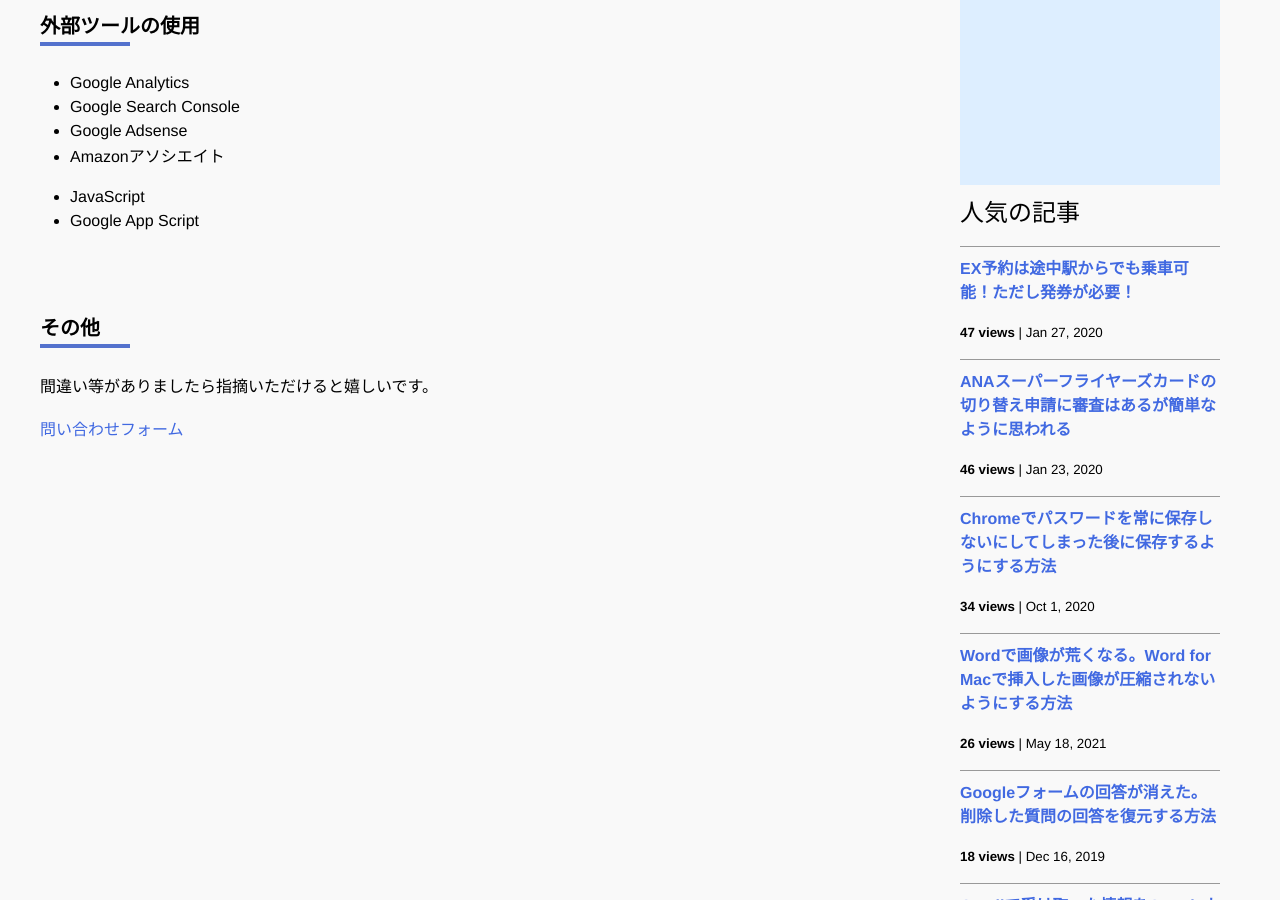
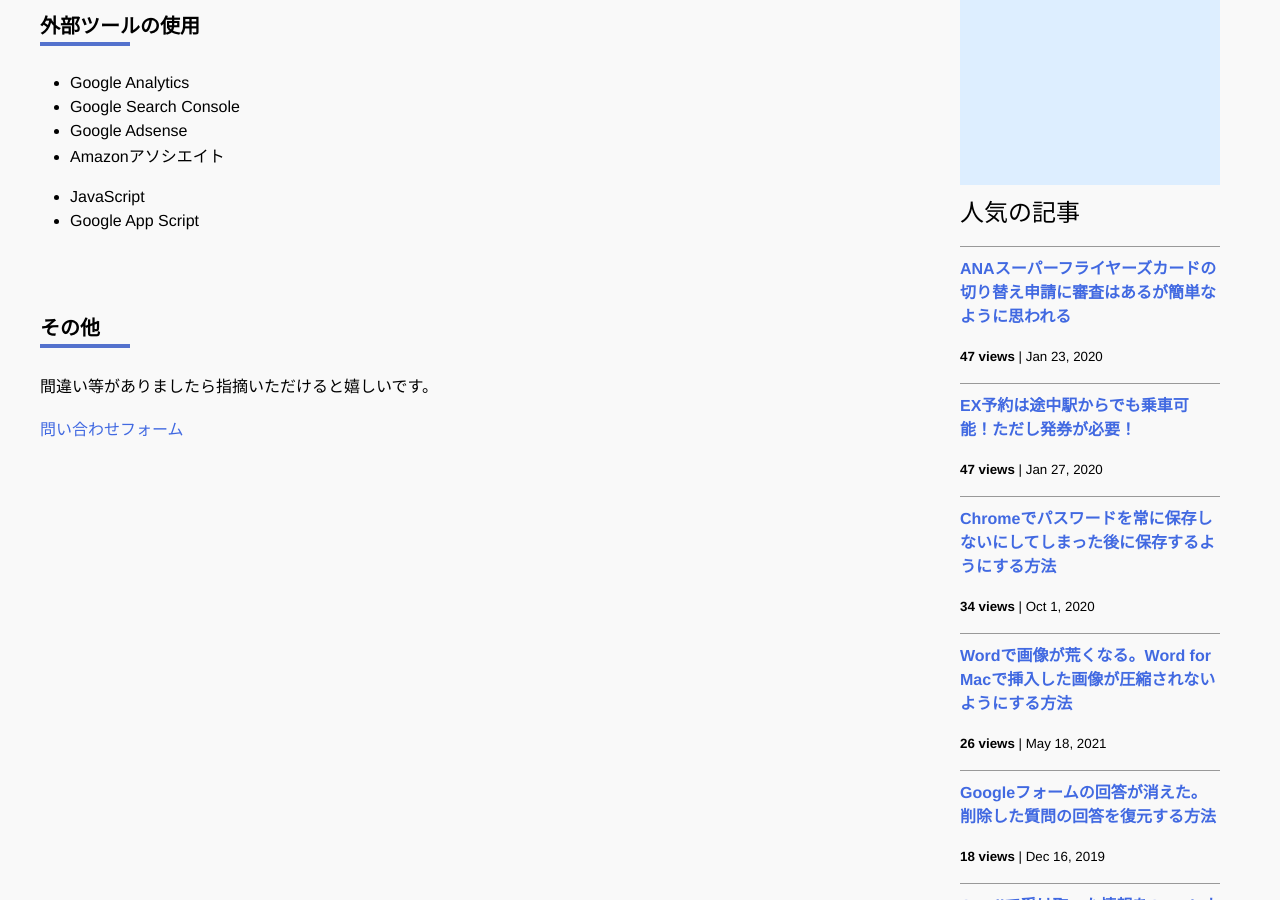
Before and after one commit to iwanaminami/shoyaiwaname, a Jekyll site: the page built from about.markdown, in a window 1280 px wide and 900 px high, scrolled down 628 px. Built offline with Jekyll 4.4.1, drawn with Linux system fonts in a browser that asks for light colours; nearby versions of some CDN libraries; comment, search, counter and statistics services are not loaded.

Commit message:
chore(ga): update _data/popularposts.yml 20260424-1152

```diff
--- a/_data/popularposts.yml
+++ b/_data/popularposts.yml
@@ -1,8 +1,8 @@
 side:
   - view: 47
+    url: "/2020/01/23/sfc-judge.html"
+  - view: 47
     url: "/2020/01/27/ex-rideontheway.html"
-  - view: 46
-    url: "/2020/01/23/sfc-judge.html"
   - view: 34
     url: "/2020/10/01/googlepassword.html"
   - view: 26
```
